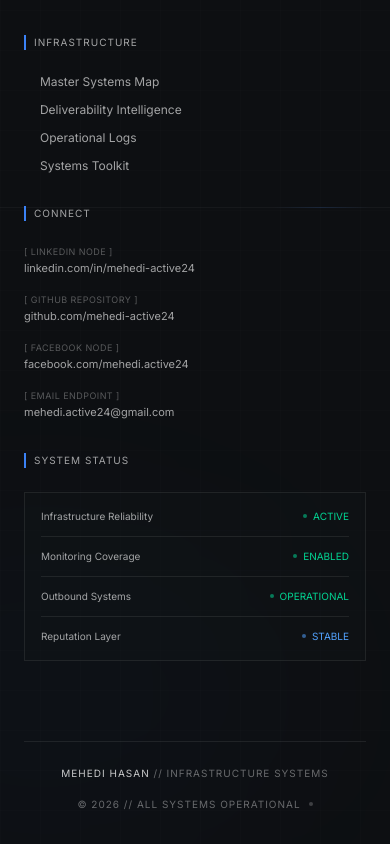
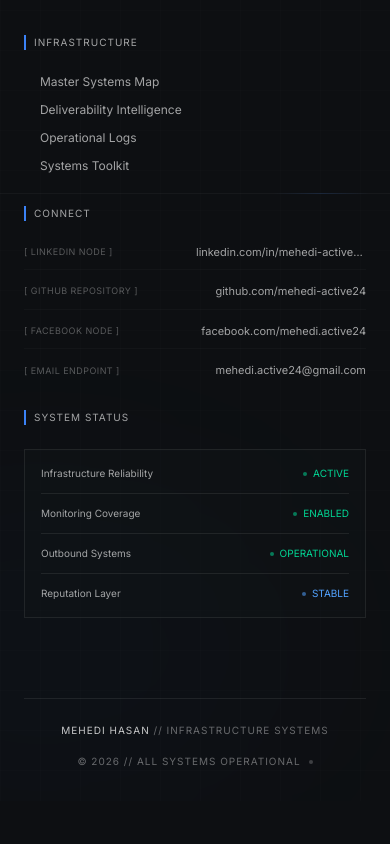
Before and after one commit to mehedi-active24/mehedi-infrastructure-system, a Next.js app: page / in a window 390 px wide. Shown: the part 6867-7711 px from the top of the page. After the commit the page ends 7668 px from the top, so only its background shows below. Built offline with nearby package versions, Linux system fonts and the light colour scheme.

Commit message:
Fix: Align footer Connect column layout using justify-between inline row styles on mobile

```diff
--- a/src/components/Footer.tsx
+++ b/src/components/Footer.tsx
@@ -48,22 +48,22 @@ export default function Footer() {
           {/* Column 2: Connect — Terminal Endpoint Nodes */}
           <div className="space-y-4">
             <h3 className="text-[10px] font-mono text-text-secondary uppercase tracking-widest border-l-2 border-accent pl-2 mb-6">Connect</h3>
-            <ul className="space-y-4 font-mono">
+            <ul className="space-y-3.5 font-mono text-xs">
               {([
                 { label: "LinkedIn Node", handle: "linkedin.com/in/mehedi-active24", href: "https://www.linkedin.com/in/mehedi-active24/" },
                 { label: "GitHub Repository", handle: "github.com/mehedi-active24", href: "https://github.com/mehedi-active24" },
                 { label: "Facebook Node", handle: "facebook.com/mehedi.active24", href: "https://www.facebook.com/mehedi.active24/" },
                 { label: "Email Endpoint", handle: "mehedi.active24@gmail.com", href: "mailto:mehedi.active24@gmail.com" },
               ] as { label: string; handle: string; href: string }[]).map((node, i) => (
-                <li key={i}>
+                <li key={i} className="border-b border-border-subtle/30 pb-2.5 last:border-0 last:pb-0">
                   <a
                     href={node.href}
                     target={node.href.startsWith("mailto") ? undefined : "_blank"}
                     rel={node.href.startsWith("mailto") ? undefined : "noopener noreferrer"}
-                    className="group flex flex-col gap-0.5 hover:pl-1 transition-all duration-200"
+                    className="group flex items-center justify-between gap-4 transition-all duration-200"
                   >
                     <span className="text-[9px] text-text-secondary/50 uppercase tracking-wider group-hover:text-accent transition-colors">[ {node.label} ]</span>
-                    <span className="text-[11px] text-text-secondary group-hover:text-text-primary transition-colors truncate">{node.handle}</span>
+                    <span className="text-[11px] text-text-secondary group-hover:text-text-primary transition-colors truncate max-w-[170px] sm:max-w-[300px] md:max-w-[130px] lg:max-w-none">{node.handle}</span>
                   </a>
                 </li>
               ))}
```
